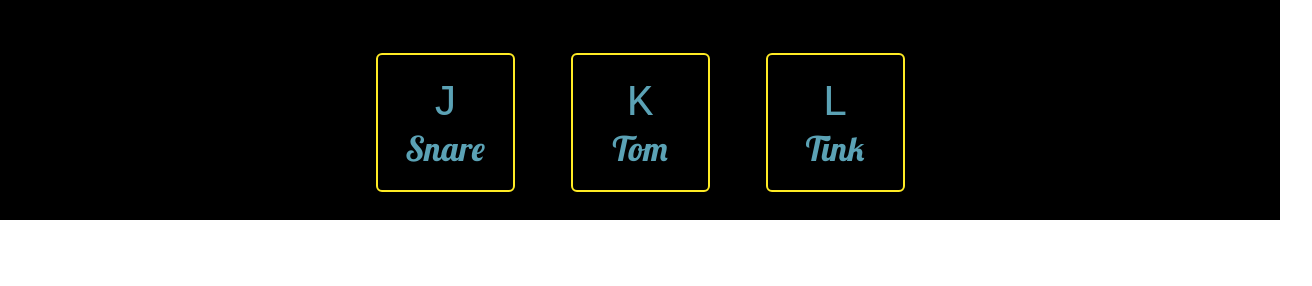
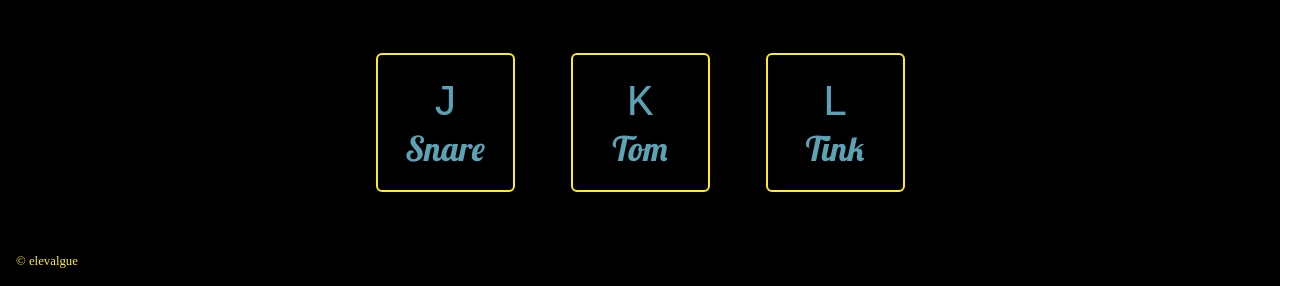
Before and after one commit to elevalgue/Drum-kit, a website: page docs/index.html in a window 1280 px wide. Shown: the part 642-928 px from the top of the page, 1312 px wide, since content can reach past the window. Before the commit the page ends 862 px from the top, so only its background shows below. Drawn offline with Linux system fonts and the light colour scheme.

Commit message:
Clean styles

```diff
--- a/src/scss/layout/_footer.scss
+++ b/src/scss/layout/_footer.scss
@@ -1,7 +1,9 @@
 .page__footer {
-  position: fixed;
+  position: relative;
   left: 0;
   bottom: 0;
-  width: 100vw;
+  width: 100%;
   padding: 1rem;
+  margin-top: 15px;
+  color: #ffeb24;
 }
--- a/src/scss/layout/_header.scss
+++ b/src/scss/layout/_header.scss
@@ -1,7 +1,7 @@
 .page__header {
   font-family: 'Lobster', cursive;
   color: #b71550;
-  background-color: black;
+  // background-color: black;
   display: flex;
   flex-direction: column;
   align-items: center;
--- a/src/scss/layout/_main.scss
+++ b/src/scss/layout/_main.scss
@@ -1,5 +1,5 @@
 .main {
-  background-color: black;
+  // background-color: black;
   display: flex;
   justify-content: center;
   align-content: center;
--- a/src/scss/main.scss
+++ b/src/scss/main.scss
@@ -1,4 +1,5 @@
 @import 'core/reset';
+@import 'pages/index';
 @import 'layout/header';
 @import 'layout/footer';
 @import 'layout/main';
--- a/src/scss/pages/_index.scss
+++ b/src/scss/pages/_index.scss
@@ -1,3 +1,9 @@
-.main__list {
-  padding-left: 2rem;
+// body {
+//   padding-left: 2rem;
+//   height: 100vh;
+//   width: 100vw;
+// }
+
+.page {
+  background-color: black;
 }
```
Also changed, not shown: docs/assets/css/main.css.
